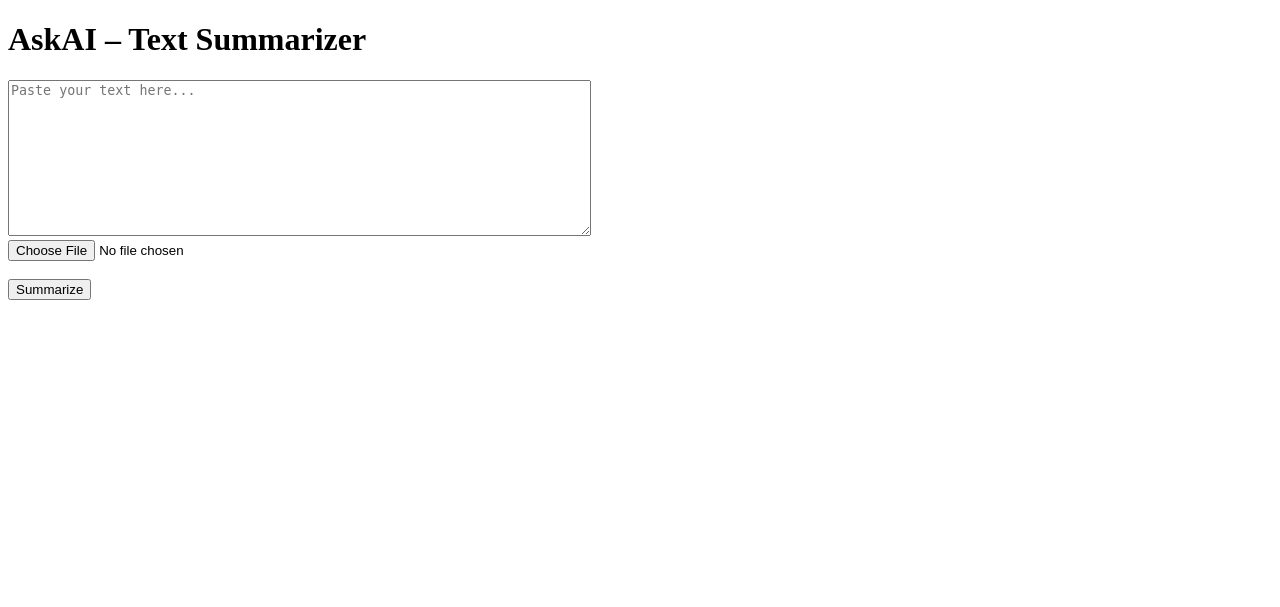
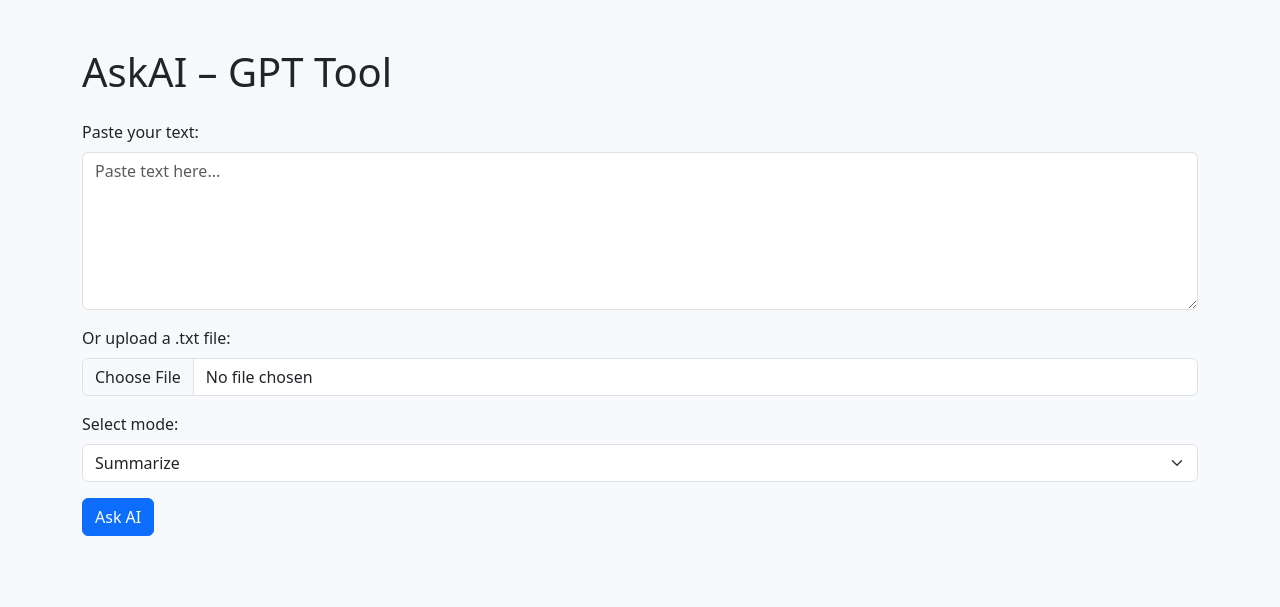
Before and after one commit to miyoku1226/AskAI-app, a Flask app: page / in a window 1280 px wide. Shown: the top 607 px of the page. Run offline with Flask 3, Linux system fonts and the light colour scheme.

Commit message:
Update index.html

```diff
--- a/templates/index.html
+++ b/templates/index.html
@@ -1,19 +1,44 @@
 <!DOCTYPE html>
 <html>
 <head>
-    <title>AskAI Summary Tool</title>
+    <title>AskAI – GPT Tool</title>
+    <link href="https://cdn.jsdelivr.net/npm/bootstrap@5.3.0/dist/css/bootstrap.min.css" rel="stylesheet">
 </head>
-<body>
-    <h1>AskAI – Text Summarizer</h1>
-    <form method="POST" enctype="multipart/form-data">
-        <textarea name="text" rows="10" cols="70" placeholder="Paste your text here..."></textarea><br>
-        <input type="file" name="file"><br><br>
-        <button type="submit">Summarize</button>
-    </form>
+<body class="bg-light">
+    <div class="container py-5">
+        <h1 class="mb-4">AskAI – GPT Tool</h1>
 
-    {% if result %}
-        <h2>Summary:</h2>
-        <p>{{ result }}</p>
-    {% endif %}
+        <form method="POST" enctype="multipart/form-data" class="mb-4">
+            <div class="mb-3">
+                <label class="form-label">Paste your text:</label>
+                <textarea name="text" rows="6" class="form-control" placeholder="Paste text here..."></textarea>
+            </div>
+
+            <div class="mb-3">
+                <label class="form-label">Or upload a .txt file:</label>
+                <input type="file" name="file" class="form-control">
+            </div>
+
+            <div class="mb-3">
+                <label class="form-label">Select mode:</label>
+                <select name="mode" class="form-select">
+                    <option value="summarize" selected>Summarize</option>
+                    <option value="translate">Translate to Chinese</option>
+                    <option value="analyze">Detect emotion</option>
+                </select>
+            </div>
+
+            <button type="submit" class="btn btn-primary">Ask AI</button>
+        </form>
+
+        {% if result %}
+            <div class="card">
+                <div class="card-header">Result</div>
+                <div class="card-body">
+                    <p>{{ result }}</p>
+                </div>
+            </div>
+        {% endif %}
+    </div>
 </body>
 </html>
```
